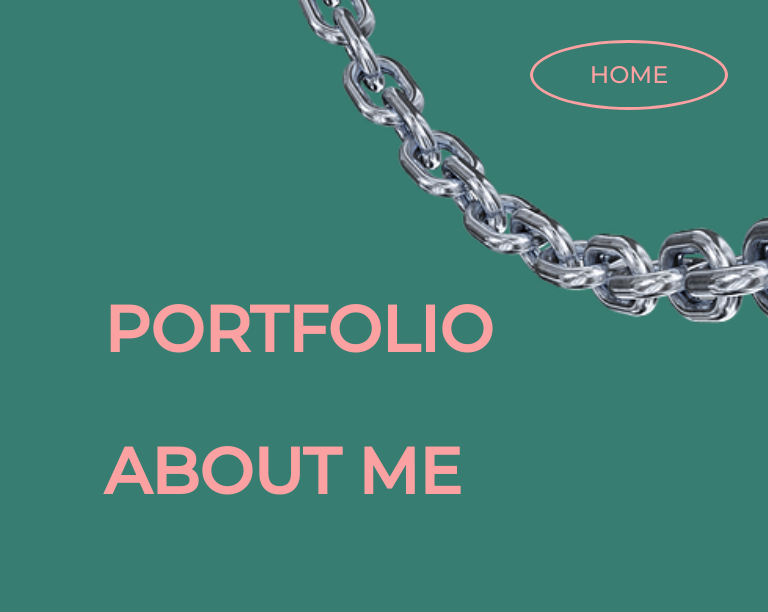
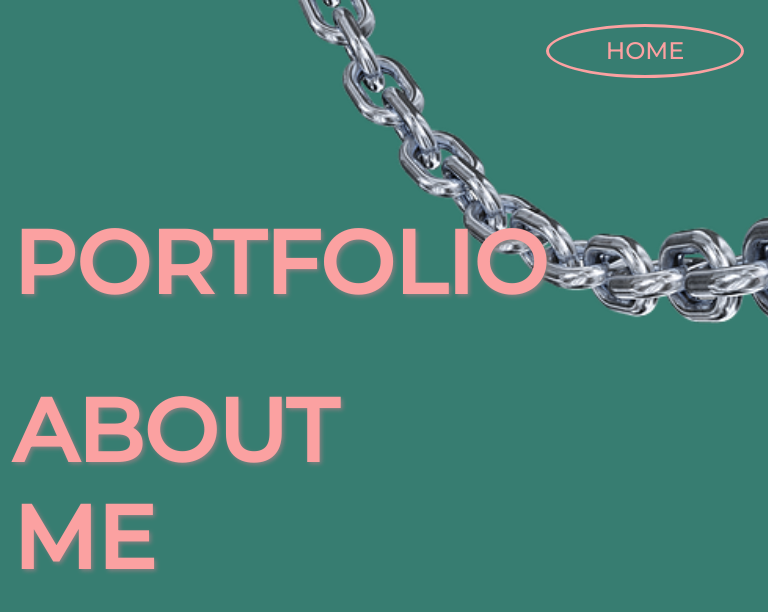
Before and after one commit to timemash24/my_projects, a React (Create React App) app: page /#/ in a window 768 px wide. Shown: the top 612 px of the page. Built offline with nearby package versions, Linux system fonts and the light colour scheme.

Commit message:
Update media query home page

```diff
--- a/public/index.html
+++ b/public/index.html
@@ -2,13 +2,17 @@
 <html lang="en">
   <head>
     <meta charset="utf-8" />
+    <link
+      rel="apple-touch-icon-precomposed"
+      href="%PUBLIC_URL%/%PUBLIC_URL%/favicon.ico"
+    />
     <link rel="icon" href="%PUBLIC_URL%/favicon.png" />
     <link rel="stylesheet" href="%PUBLIC_URL%/reset.css" />
     <link
       href="https://fonts.googleapis.com/css2?family=Montserrat:wght@500&display=swap"
       rel="stylesheet"
     />
-    <meta name="viewport" content="width=device-width, initial-scale=1" />
+    <meta name="viewport" content="width=device-width, initial-scale=1.0" />
     <meta name="theme-color" content="#000000" />
     <meta
       name="description"
--- a/src/css/Home.module.css
+++ b/src/css/Home.module.css
@@ -59,35 +59,33 @@
 /* 테블릿 가로, 테블릿 세로 (해상도 768px ~ 1023px)*/
 @media all and (min-width: 768px) and (max-width: 1023px) {
   .home_title {
-    height: 4rem;
-    margin: 2.5rem;
+    height: 3rem;
+    margin: 1.5rem;
     font-size: 1.5rem;
     font-weight: 200;
-    line-height: 4rem;
+    line-height: 3rem;
   }
 
   .home_menu {
-    width: 20rem;
+    width: 38rem;
     margin: 0;
-    font-size: 4rem;
+    font-size: 5.5rem;
+    text-shadow: 2px 2px 4px gray;
   }
 
   .home_menu li {
-    width: 30rem;
-    margin: 1em;
+    padding-left: 2.3rem;
   }
 }
 
 /* 모바일 가로, 모바일 세로 (해상도 480px ~ 767px)*/
 @media all and (max-width: 767px) {
   .background_img {
-    /* height: 100vw; */
     left: 0;
   }
 
   .home {
     flex-direction: column;
-    /* justify-content: space-around; */
     align-items: flex-end;
     text-shadow: 2px 2px 4px gray;
   }
```
Also changed, not shown: 1 other file (tests, documents, lock files or other folders).
